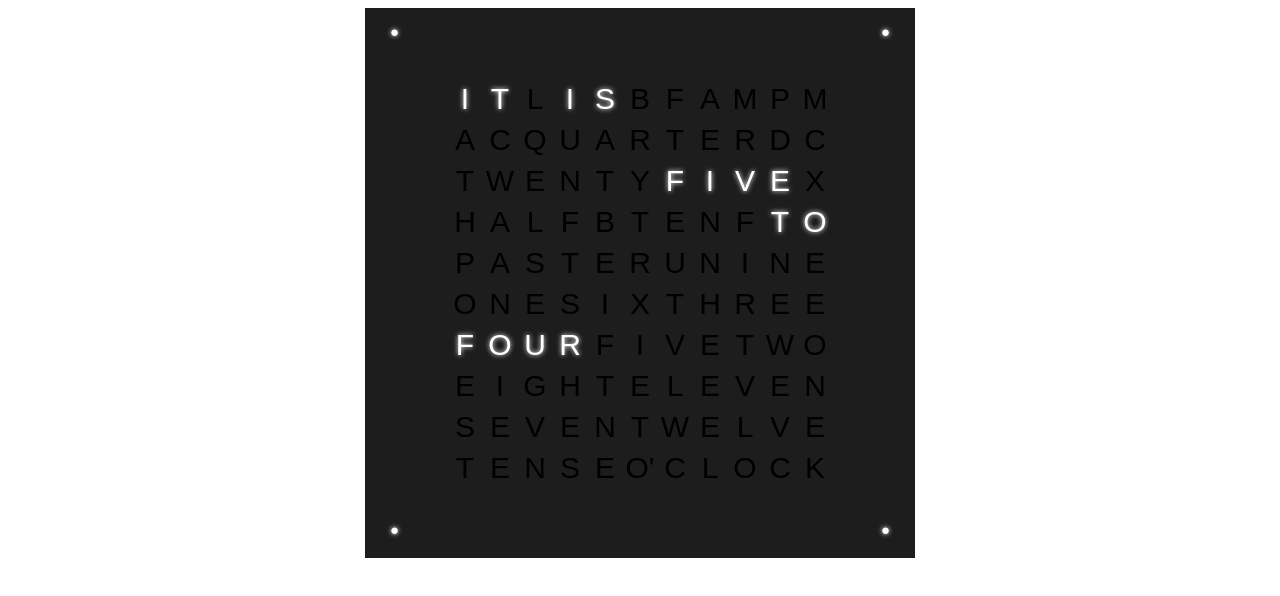
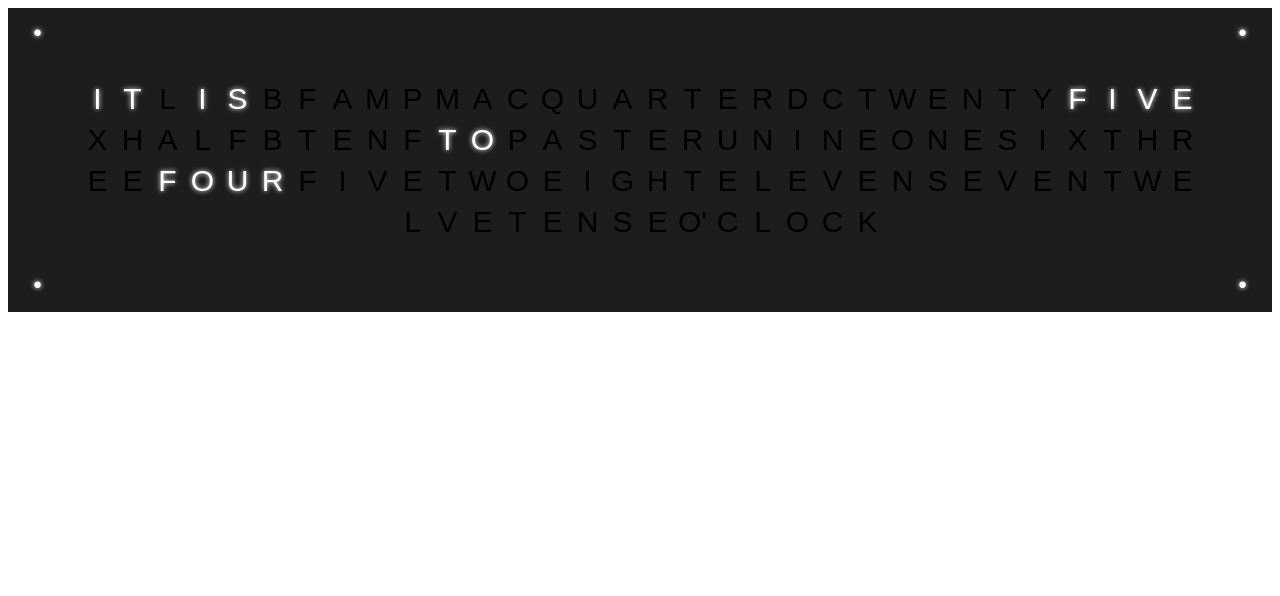
Before and after one commit to jamiepoli/notion-embeds, a plain HTML site: page qlock.html in a window 1280 px wide. Drawn offline with nearby package versions, Linux system fonts and the light colour scheme.

Commit message:
Update qlock.html

```diff
--- a/qlock.html
+++ b/qlock.html
@@ -17,7 +17,6 @@
       color:#000;
       font-size:30px;
       background: rgb(29,29,29);
-      width:550px;
       padding:70px;
       margin:0 auto;
     }
```
